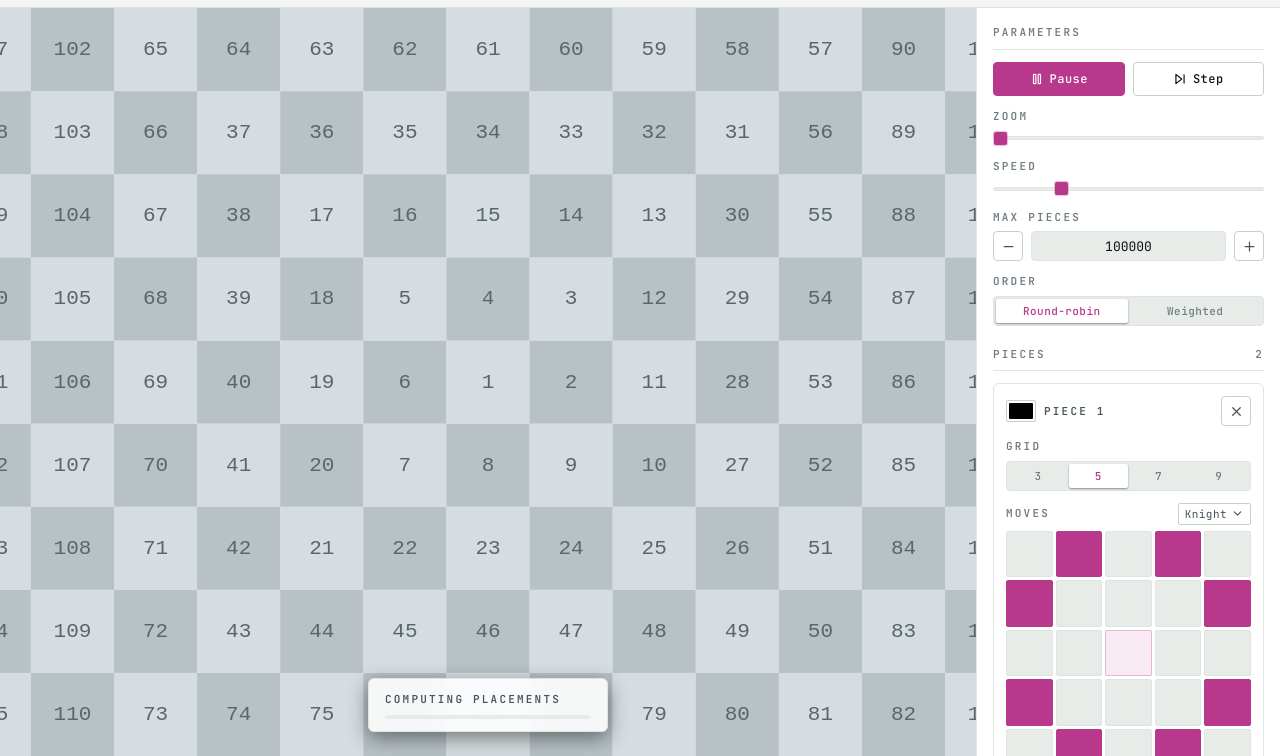
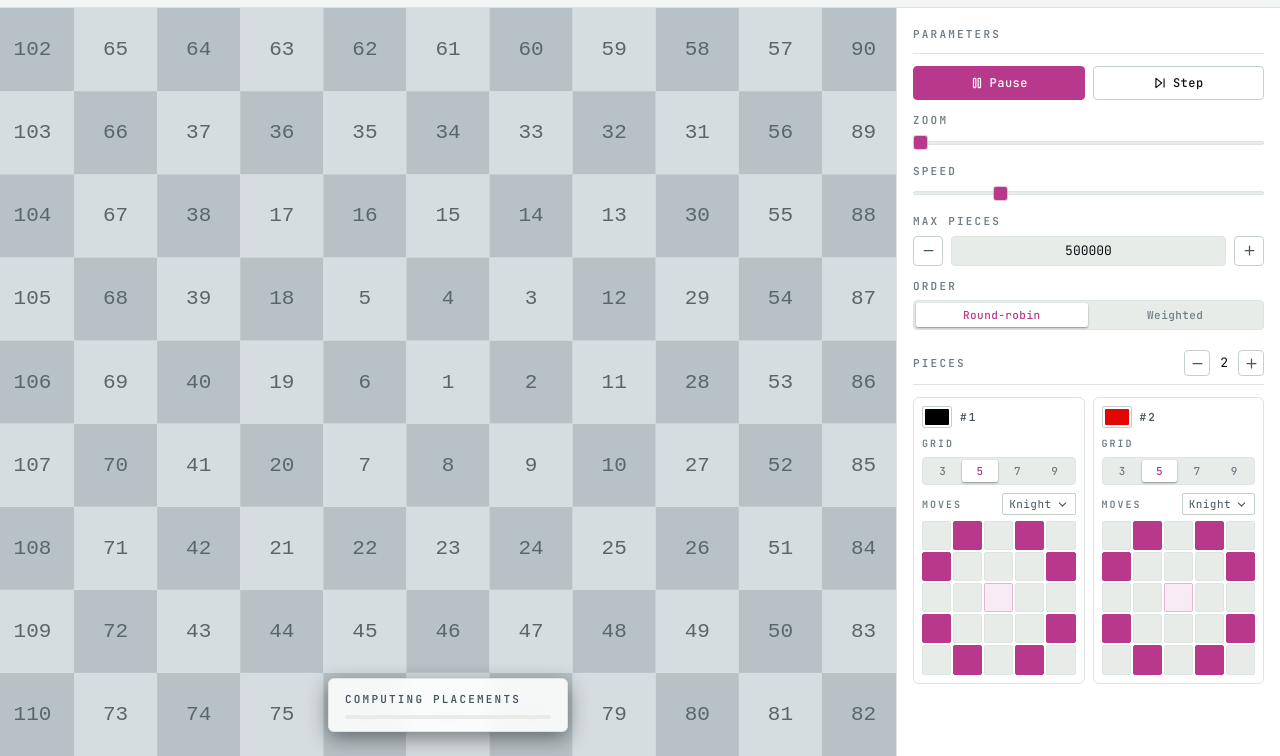
Before and after one commit to tamino-martinius/manifold, a website built with Vite: page chessboard/index.html in a window 1280 px wide. Shown: the part 44-800 px from the top of the page. Built offline with nearby package versions, Linux system fonts and the light colour scheme.

Commit message:
feat(chessboard): replay at end, knight-default new pieces, more presets, 2-col pieces w/ count stepper, hover-only gallery previews, 500k default, preset scroll fix

```diff
--- a/src/illustrations/chessboard/chessboard.css
+++ b/src/illustrations/chessboard/chessboard.css
@@ -80,7 +80,7 @@ body {
 
 /* ---- Panel ---- */
 .cb-panel {
-  width: var(--sidebar-w);
+  width: 384px;
   flex-shrink: 0;
   overflow-y: auto;
   padding: var(--space-4);
@@ -92,11 +92,38 @@ body {
 }
 .cb-section {
   display: flex;
-  align-items: baseline;
+  align-items: center;
   justify-content: space-between;
+  min-height: 30px;
   margin-top: var(--space-2);
   padding-bottom: var(--space-2);
   border-bottom: var(--border-thin) solid var(--line);
+}
+
+/* Pieces as a two-column grid so they fit without scrolling. */
+.cb-pieces-grid {
+  display: grid;
+  grid-template-columns: 1fr 1fr;
+  gap: var(--space-2);
+}
+
+/* Count stepper (- N +) in the Pieces header. */
+.cb-count {
+  display: inline-flex;
+  align-items: center;
+  gap: var(--space-2);
+}
+.cb-count .cb-icon-btn {
+  width: 26px;
+  height: 26px;
+}
+.cb-count-value {
+  min-width: 1.5ch;
+  text-align: center;
+  font-family: var(--font-mono);
+  font-size: var(--text-sm);
+  font-variant-numeric: tabular-nums;
+  color: var(--text);
 }
 .cb-section:first-child {
   margin-top: 0;
@@ -336,12 +363,13 @@ body {
   border-radius: 1px;
 }
 
-/* ---- Piece card ---- */
+/* ---- Piece card (narrow, two per row) ---- */
 .cb-piece {
   display: flex;
   flex-direction: column;
-  gap: var(--space-3);
-  padding: var(--space-3);
+  gap: var(--space-2);
+  padding: var(--space-2);
+  min-width: 0;
   background: var(--surface-raised);
   border: var(--border-thin) solid var(--line);
   border-radius: var(--radius-md);
@@ -349,21 +377,27 @@ body {
 .cb-piece-head {
   display: flex;
   align-items: center;
-  justify-content: space-between;
+  gap: var(--space-2);
 }
 .cb-piece-id {
-  display: inline-flex;
-  align-items: center;
-  gap: var(--space-2);
-}
-.cb-piece-id .ds-label {
   color: var(--text-muted);
 }
+.cb-piece .cb-field-label {
+  font-size: var(--text-3xs);
+}
+.cb-piece .cb-segment {
+  padding: 4px 2px;
+}
+.cb-preset-trigger {
+  max-width: 100%;
+  overflow: hidden;
+  white-space: nowrap;
+}
 
-/* ---- Movement grid editor ---- */
+/* ---- Movement grid editor (kept compact within the narrow tile) ---- */
 .cb-grid {
   display: grid;
-  gap: 3px;
+  gap: 2px;
 }
 .cb-grid button {
   width: 100%;
--- a/src/illustrations/chessboard/main.ts
+++ b/src/illustrations/chessboard/main.ts
@@ -147,7 +147,11 @@ function mount(root: HTMLElement): void {
     onTick: (dt) => {
       const s = store.get();
       const max = s.placed.count;
-      if (s.frame >= max) return;
+      if (max <= 0) return; // still computing — nothing to advance yet
+      if (s.frame >= max) {
+        store.set({ playing: false }); // reached the end → stops, button shows "Replay"
+        return;
+      }
       const speedFactor = s.speed / 30;
       const next = s.frame + (BASE_RATE + s.frame * GROWTH_RATE) * speedFactor * Math.min(dt, 0.1);
       store.set({ frame: Math.min(next, max) });
--- a/src/illustrations/chessboard/panel/panel.ts
+++ b/src/illustrations/chessboard/panel/panel.ts
@@ -2,7 +2,7 @@ import { pickDistinctColor } from "../../../shared/color";
 import { clear, el } from "../../../shared/dom";
 import { icon } from "../../../shared/icons";
 import type { Store } from "../../../shared/store";
-import { clampOffsets } from "../pieces";
+import { clampOffsets, knightOffsets } from "../pieces";
 import { MOVEMENT_PRESETS, type MovementPreset, presetNameFor } from "../presets";
 import type { ChessboardState } from "../state";
 import type { GridSize, Piece, StrategyKind } from "../types";
@@ -36,11 +36,10 @@ function updatePiece(
   onChange();
 }
 
-function setPlayContent(btn: HTMLButtonElement, playing: boolean): void {
-  btn.replaceChildren(
-    icon(playing ? "pause" : "play", 14),
-    el("span", {}, [playing ? "Pause" : "Play"]),
-  );
+function setPlayContent(btn: HTMLButtonElement, playing: boolean, atEnd: boolean): void {
+  const name = playing ? "pause" : atEnd ? "reset" : "play";
+  const label = playing ? "Pause" : atEnd ? "Replay" : "Play";
+  btn.replaceChildren(icon(name, 14), el("span", {}, [label]));
 }
 
 function sectionLabel(text: string, trailing?: string): HTMLElement {
@@ -63,10 +62,14 @@ function presetPicker(piece: Piece, onPick: (preset: MovementPreset) => void): H
   const onDocMouseDown = (e: MouseEvent): void => {
     if (!wrap.contains(e.target as Node) && !menu.contains(e.target as Node)) close();
   };
+  // Close when the page/panel scrolls, but NOT when scrolling inside the menu.
+  const onScroll = (e: Event): void => {
+    if (!menu.contains(e.target as Node)) close();
+  };
   function close(): void {
     wrap.classList.remove("is-open");
     document.removeEventListener("mousedown", onDocMouseDown);
-    window.removeEventListener("scroll", close, true);
+    window.removeEventListener("scroll", onScroll, true);
     window.removeEventListener("resize", close);
   }
   function open(): void {
@@ -76,7 +79,7 @@ function presetPicker(piece: Piece, onPick: (preset: MovementPreset) => void): H
     menu.style.right = `${Math.round(window.innerWidth - rect.right)}px`;
     wrap.classList.add("is-open");
     document.addEventListener("mousedown", onDocMouseDown);
-    window.addEventListener("scroll", close, true);
+    window.addEventListener("scroll", onScroll, true);
     window.addEventListener("resize", close);
   }
 
@@ -112,7 +115,10 @@ export function mountPanel(
       scrubEl.max = String(s.placed.count);
       scrubEl.value = String(Math.round(s.frame));
     }
-    if (playBtn) setPlayContent(playBtn, s.playing);
+    if (playBtn) {
+      const atEnd = s.placed.count > 0 && s.frame >= s.placed.count;
+      setPlayContent(playBtn, s.playing, atEnd);
+    }
   };
 
   function pieceCard(piece: Piece, index: number, strategyKind: StrategyKind): HTMLElement {
@@ -124,22 +130,9 @@ export function mountPanel(
         updatePiece(store, piece.id, { color: (e.target as HTMLInputElement).value }, onChange),
     });
 
-    const remove = mIconButton("x", {
-      title: "Remove piece",
-      variant: "danger",
-      onClick: () => {
-        if (store.get().pieces.length <= 1) return;
-        store.set({ pieces: store.get().pieces.filter((p) => p.id !== piece.id) });
-        onChange();
-      },
-    });
-
     const head = el("div", { className: "cb-piece-head" }, [
-      el("div", { className: "cb-piece-id" }, [
-        swatch,
-        el("span", { className: "ds-label" }, [`piece ${index + 1}`]),
-      ]),
-      remove,
+      swatch,
+      el("span", { className: "ds-label cb-piece-id" }, [`#${index + 1}`]),
     ]);
 
     const sizes = mSegmented(
@@ -201,7 +194,12 @@ export function mountPanel(
     playBtn = mButton("Play", {
       icon: "play",
       variant: "primary",
-      onClick: () => store.set({ playing: !store.get().playing }),
+      onClick: () => {
+        const st = store.get();
+        const atEnd = st.placed.count > 0 && st.frame >= st.placed.count;
+        if (atEnd && !st.playing) store.set({ frame: 0, playing: true });
+        else store.set({ playing: !st.playing });
+      },
     });
     const stepBtn = mButton("Step", {
       icon: "skip-forward",
@@ -248,6 +246,39 @@ export function mountPanel(
       },
     );
 
+    const addPiece = (): void => {
+      const color = pickDistinctColor(
+        store.get().pieces.map((p) => p.color),
+        PALETTE,
+      );
+      const id = `p${store.get().pieces.length + 1}-${Math.round(performance.now())}`;
+      store.set({
+        pieces: [
+          ...store.get().pieces,
+          { id, color, gridSize: 5, offsets: knightOffsets(), weight: 1 },
+        ],
+      });
+      onChange();
+    };
+    const removePiece = (): void => {
+      const pieces = store.get().pieces;
+      if (pieces.length <= 1) return;
+      store.set({ pieces: pieces.slice(0, -1) });
+      onChange();
+    };
+
+    const piecesHeader = el("div", { className: "cb-section" }, [
+      el("span", { className: "ds-label" }, ["Pieces"]),
+      el("div", { className: "cb-count" }, [
+        mIconButton("minus", { title: "Remove piece", onClick: removePiece }),
+        el("span", { className: "cb-count-value" }, [String(s.pieces.length)]),
+        mIconButton("plus", { title: "Add piece", onClick: addPiece }),
+      ]),
+    ]);
+
+    const piecesGrid = el("div", { className: "cb-pieces-grid" });
+    s.pieces.forEach((piece, i) => piecesGrid.append(pieceCard(piece, i, s.strategy)));
+
     host.append(
       sectionLabel("Parameters"),
       el("div", { className: "cb-playback" }, [playBtn, stepBtn]),
@@ -255,27 +286,8 @@ export function mountPanel(
       field("Speed", speed),
       field("Max pieces", maxPieces),
       field("Order", order),
-      sectionLabel("Pieces", `${s.pieces.length}`),
-    );
-
-    s.pieces.forEach((piece, i) => host.append(pieceCard(piece, i, s.strategy)));
-
-    host.append(
-      mButton("Add piece", {
-        icon: "plus",
-        variant: "ghost",
-        onClick: () => {
-          const color = pickDistinctColor(
-            store.get().pieces.map((p) => p.color),
-            PALETTE,
-          );
-          const id = `p${store.get().pieces.length + 1}-${Math.round(performance.now())}`;
-          store.set({
-            pieces: [...store.get().pieces, { id, color, gridSize: 5, offsets: [], weight: 1 }],
-          });
-          onChange();
-        },
-      }),
+      piecesHeader,
+      piecesGrid,
     );
 
     lastStructKey = structKey(s);
--- a/src/illustrations/chessboard/presets.ts
+++ b/src/illustrations/chessboard/presets.ts
@@ -29,9 +29,11 @@ function sym(base: [number, number][]): [number, number][] {
 }
 
 // A broad set of symmetric movement patterns (classic + fairy-chess leapers and
-// some geometric shapes). All are 8-fold symmetric by construction.
+// geometric shapes). All are 8-fold symmetric by construction; "Empty" clears.
 export const MOVEMENT_PRESETS: MovementPreset[] = [
-  { name: "Knight", gridSize: 5, offsets: sym([[1, 2]]) },
+  { name: "Empty", gridSize: 3, offsets: [] },
+  { name: "Wazir", gridSize: 3, offsets: sym([[1, 0]]) },
+  { name: "Ferz", gridSize: 3, offsets: sym([[1, 1]]) },
   {
     name: "King",
     gridSize: 3,
@@ -40,8 +42,7 @@ export const MOVEMENT_PRESETS: MovementPreset[] = [
       [1, 1],
     ]),
   },
-  { name: "Wazir", gridSize: 3, offsets: sym([[1, 0]]) },
-  { name: "Ferz", gridSize: 3, offsets: sym([[1, 1]]) },
+  { name: "Knight", gridSize: 5, offsets: sym([[1, 2]]) },
   { name: "Dabbaba", gridSize: 5, offsets: sym([[2, 0]]) },
   { name: "Alfil", gridSize: 5, offsets: sym([[2, 2]]) },
   {
@@ -70,6 +71,14 @@ export const MOVEMENT_PRESETS: MovementPreset[] = [
     ]),
   },
   {
+    name: "Octagon",
+    gridSize: 5,
+    offsets: sym([
+      [2, 0],
+      [2, 1],
+    ]),
+  },
+  {
     name: "Ring",
     gridSize: 5,
     offsets: sym([
@@ -89,7 +98,38 @@ export const MOVEMENT_PRESETS: MovementPreset[] = [
   },
   { name: "Camel", gridSize: 7, offsets: sym([[1, 3]]) },
   { name: "Zebra", gridSize: 7, offsets: sym([[2, 3]]) },
+  { name: "Threeleaper", gridSize: 7, offsets: sym([[3, 0]]) },
+  { name: "Tripper", gridSize: 7, offsets: sym([[3, 3]]) },
+  {
+    name: "Cross 7",
+    gridSize: 7,
+    offsets: sym([
+      [1, 0],
+      [2, 0],
+      [3, 0],
+    ]),
+  },
+  {
+    name: "Saltire 7",
+    gridSize: 7,
+    offsets: sym([
+      [1, 1],
+      [2, 2],
+      [3, 3],
+    ]),
+  },
+  {
+    name: "Ring 7",
+    gridSize: 7,
+    offsets: sym([
+      [3, 0],
+      [3, 1],
+      [3, 2],
+      [3, 3],
+    ]),
+  },
   { name: "Giraffe", gridSize: 9, offsets: sym([[1, 4]]) },
+  { name: "Antelope", gridSize: 9, offsets: sym([[3, 4]]) },
 ];
 
 /** Name of the preset matching these offsets+grid, or "Custom" if none. */
--- a/src/illustrations/chessboard/state.ts
+++ b/src/illustrations/chessboard/state.ts
@@ -29,7 +29,7 @@ export function createChessboardStore(): Store<ChessboardState> {
   return createStore<ChessboardState>({
     pieces: defaultPieces(),
     strategy: "round-robin",
-    maxPieces: 100000,
+    maxPieces: 500000,
     frame: 0,
     playing: true,
     speed: 30,
```
Also changed, not shown: src/illustrations/chessboard/presets.test.ts (+2 -2 lines), src/illustrations/chessboard/preview.ts (+54 -20 lines).
